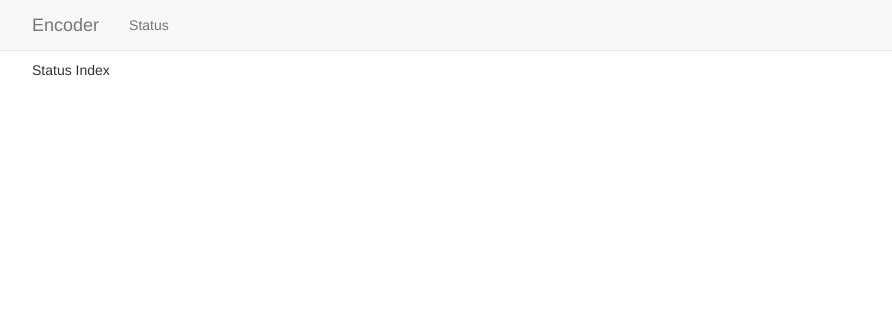
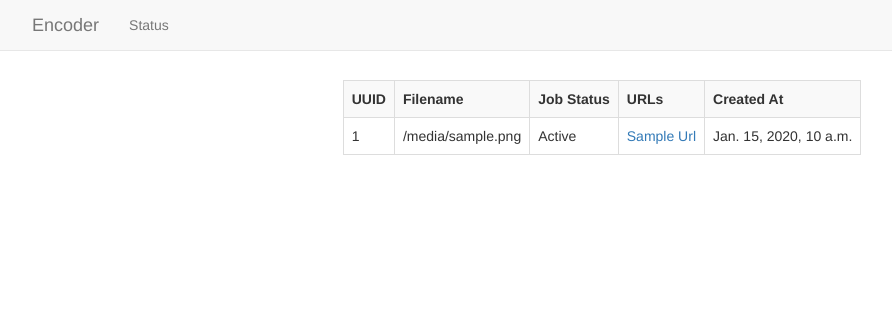
Before and after one commit to erendira/touchstone, a Django app: template encoder/webapp/django/templates/status/index.html in a window 1280 px wide. Shown: the top 311 px of the page, without its empty margins (38-930 px from the left). Run offline with Django 3.2, Linux system fonts and the light colour scheme; the template is opened without the code that fills it: most values are stand-ins (such as "Sample title", 1, 10 or a date in 2020); data that the repository does not hold is empty; some libraries are stand-ins or nearby versions.

Commit message:
Show jobs added in status table

```diff
--- a/encoder/webapp/django/converter/views.py
+++ b/encoder/webapp/django/converter/views.py
@@ -61,7 +61,7 @@ def uploaded(request):
                 'filename': filename,
                 'status': "submitted",
                 'urls': {
-                    'orig': download_url,
+                    'original': download_url,
                     },
                 }
         create_encoding_job(job_data)
--- a/encoder/webapp/django/static/app.css
+++ b/encoder/webapp/django/static/app.css
@@ -9,3 +9,7 @@ body {
 .navbar-brand {
     padding-left: 15px;
 }
+
+.table-nonfluid {
+    width: auto;
+}
--- a/encoder/webapp/django/status/views.py
+++ b/encoder/webapp/django/status/views.py
@@ -4,11 +4,13 @@ from django.shortcuts import render, redirect
 from django.contrib import messages
 from django.template import RequestContext
 from django.core.urlresolvers import reverse
+from converter.models import EncodingJob
 import sys
 #-------------------------------------------------------------------------------
 def status_index(request):
 
     data = {
+            'jobs': EncodingJob.objects.all().order_by('-created_at')
             }
     template = "status/index.html"
 
--- a/encoder/webapp/django/templates/base.html
+++ b/encoder/webapp/django/templates/base.html
@@ -8,7 +8,7 @@
 <link href="{{ STATIC_URL }}app.css" rel="stylesheet">
 <script src="//ajax.googleapis.com/ajax/libs/jquery/1.10.2/jquery.min.js"></script>
 <script src="//ajax.googleapis.com/ajax/libs/jqueryui/1.10.3/jquery-ui.min.js"></script>
-<script src="//netdna.bootstrapcdn.com/bootstrap/3.0.2/js/bootstrap.js"></script>
+<script src="//netdna.bootstrapcdn.com/bootstrap/3.1.1/js/bootstrap.js"></script>
 {% block javascript %}
 {% endblock %}
 </head>
--- a/encoder/webapp/django/templates/status/index.html
+++ b/encoder/webapp/django/templates/status/index.html
@@ -20,6 +20,42 @@
 $(".alert").delay(4500).fadeOut();
 </script>
 
-Status Index
+</br>
+
+{% if jobs %}
+    <center>
+        <table class="table table-striped table-bordered table-nonfluid">
+            <tr>
+                <th>UUID</th>
+                <th>Filename</th>
+                <th>Job Status</th>
+                <th>URLs</th>
+                <th>Created At</th>
+            </tr>
+            {% for job in jobs %}
+            <tr>
+                <td>
+                    {{ job.orig_uuid }}
+                </td>
+                <td>
+                    {{ job.filename }}
+                </td>
+                <td style="text-transform: capitalize">
+                    {{ job.status }}
+                </td>
+                <td style="text-transform: capitalize">
+                    {% for name, url in job.urls.items %}
+                    <a href="{{ url }}">{{ name }}</a>
+                    {% endfor %}
+                </td>
+                <td>
+                    {{ job.created_at }}
+                </td>
+            </tr>
+            {% endfor %}
+
+        </table>
+    </center>
+{% endif %}
 
 {% endblock %}
```
